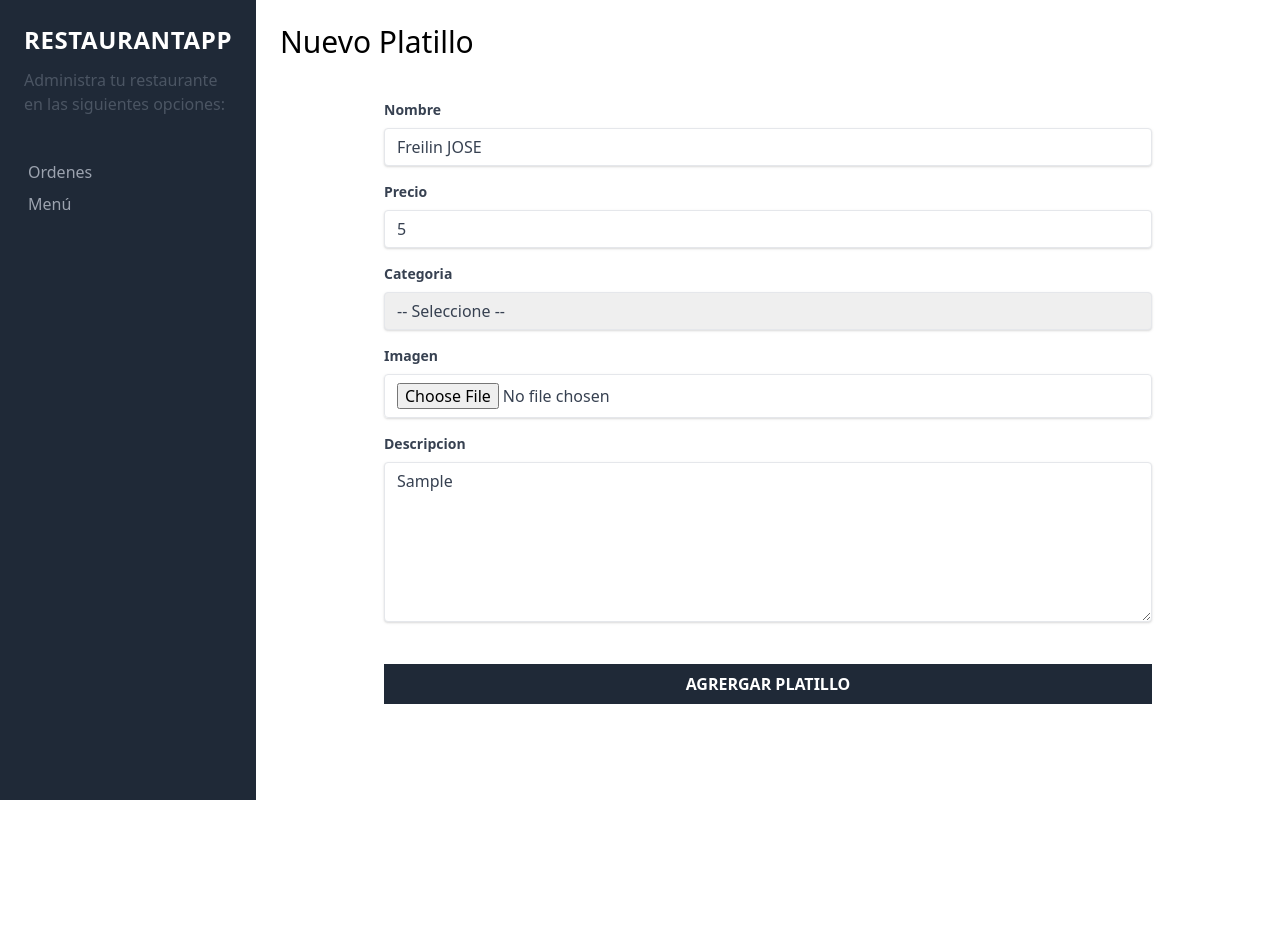
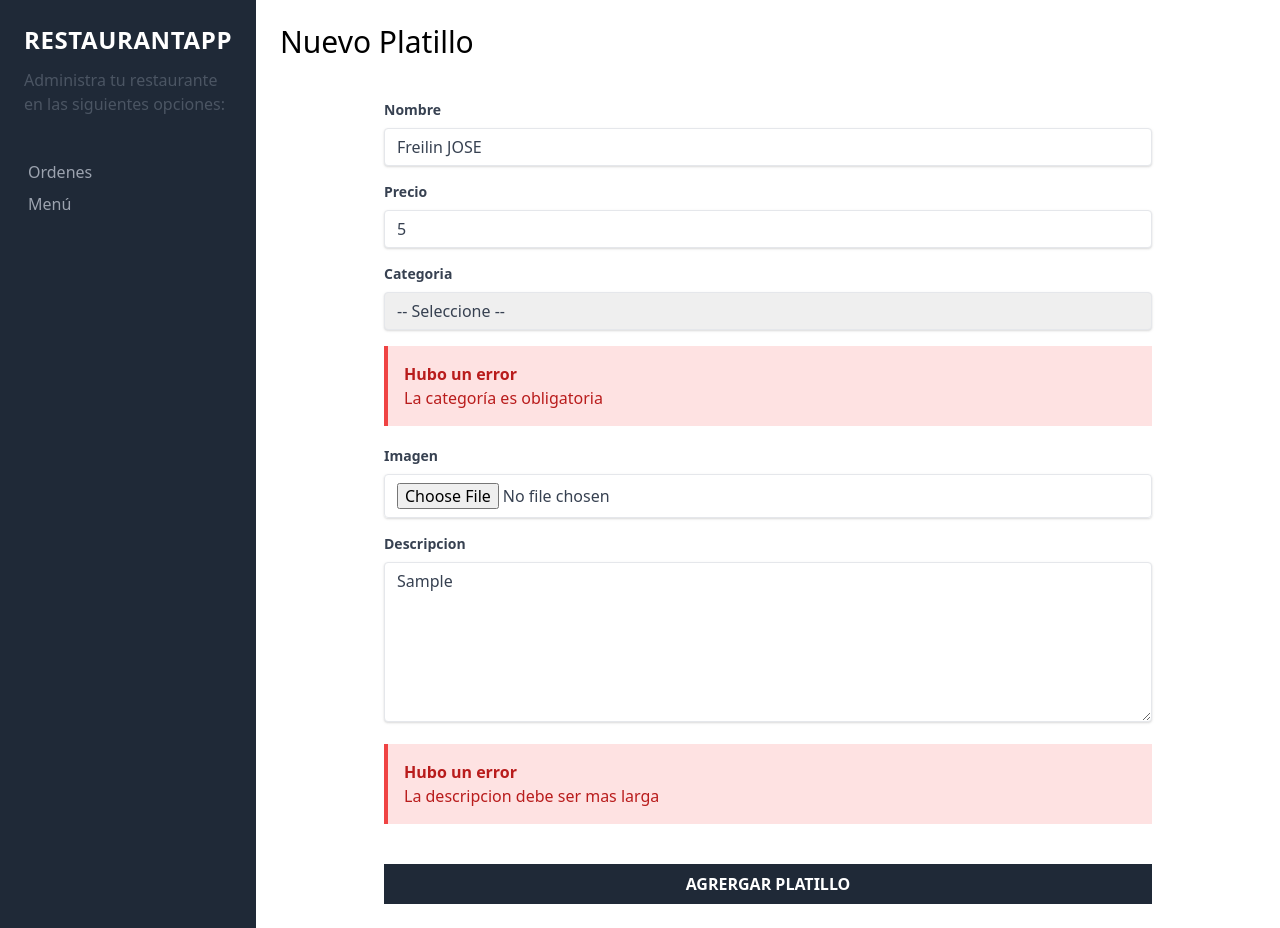
Before and after one commit to freilinjb/restaurantecliente, a React (Create React App) app: page /NuevoPlatillo in a window 1280 px wide. Both pictures are taken after typing "5", "Sample" into the empty fields and a click on the input "Agrergar platillo". Before the commit the page ends 800 px from the top, so only its background shows below. Built offline with nearby package versions, Linux system fonts and the light colour scheme.

Commit message:
Mostrando mensajes de error

```diff
--- a/src/components/paginas/NuevoPlatillo.js
+++ b/src/components/paginas/NuevoPlatillo.js
@@ -47,8 +47,15 @@
                                     placeholder="Nombrer Platillo"
                                     value={formik.values.nombre}
                                     onChange={formik.handleChange}
+                                    onBlur={formik.handleBlur}
                             />
                         </div>
+                        { formik.touched.nombre && formik.errors.nombre ? (
+                            <div className="bg-red-100 border-l-4 border-red-500 text-red-700 p-4 mb-5" role="alert">
+                                <p className="font-bold">Hubo un error</p>
+                                <p>{formik.errors.nombre}</p>
+                            </div>
+                        ) : null }
 
                         <div className="mb-4">
                             <label htmlFor="precio" className="block text-gray-700 text-sm font-bold mb-2">Precio</label>
@@ -60,17 +67,29 @@
                                     min="0"
                                     value={formik.values.precio}
                                     onChange={formik.handleChange}
+                                    onBlur={formik.handleBlur}
+
                             />
                         </div>
 
+                        { formik.touched.precio && formik.errors.precio ? (
+                            <div className="bg-red-100 border-l-4 border-red-500 text-red-700 p-4 mb-5" role="alert">
+                                <p className="font-bold">Hubo un error</p>
+                                <p>{formik.errors.precio}</p>
+                            </div>
+                        ) : null }
+
+
                         <div className="mb-4">
-                            <label htmlFor="precio" className="block text-gray-700 text-sm font-bold mb-2">Categoria</label>
+                            <label htmlFor="categoria" className="block text-gray-700 text-sm font-bold mb-2">Categoria</label>
                             <select
                                 className="shadow appearance-none border rounded w-full py-2 px-3 text-gray-700 leading-tight focus:outline-none focus:shadow-outline"
                                 id="categoria"
                                 name="categoria"
                                 value={formik.values.categoria}
-                                    onChange={formik.handleChange}
+                                onChange={formik.handleChange}
+                                onBlur={formik.handleBlur}
+
                             >
                                 <option value="">-- Seleccione --</option>
                                 <option value="desayuno">Desayuno</option>
@@ -82,6 +101,13 @@
                             </select>
                         </div>
 
+                        { formik.touched.categoria && formik.errors.categoria ? (
+                            <div className="bg-red-100 border-l-4 border-red-500 text-red-700 p-4 mb-5" role="alert">
+                                <p className="font-bold">Hubo un error</p>
+                                <p>{formik.errors.categoria}</p>
+                            </div>
+                        ) : null }
+
                         <div className="mb-4">
                             <label htmlFor="imagen" className="block text-gray-700 text-sm font-bold mb-2">Imagen</label>
                             <input type="file"
@@ -90,6 +116,8 @@
                                     className="shadow appearance-none border rounded w-full py-2 px-3 text-gray-700 leading-tight focus:outline-none focus:shadow-outline"
                                     value={formik.values.imagen}
                                     onChange={formik.handleChange}
+                                    onBlur={formik.handleBlur}
+
                             />
                         </div>
 
@@ -103,8 +131,16 @@
                                 placeholder="Descripcion del platillo"
                                 value={formik.values.descripcion}
                                 onChange={formik.handleChange}
+                                onBlur={formik.handleBlur}
                             ></textarea>
                         </div>
+
+                        { formik.touched.descripcion && formik.errors.descripcion ? (
+                            <div className="bg-red-100 border-l-4 border-red-500 text-red-700 p-4 mb-5" role="alert">
+                                <p className="font-bold">Hubo un error</p>
+                                <p>{formik.errors.descripcion}</p>
+                            </div>
+                        ) : null }
 
                         <input
                             type="submit"
```
Also changed, not shown: 1 other file (tests, documents, lock files or other folders).
